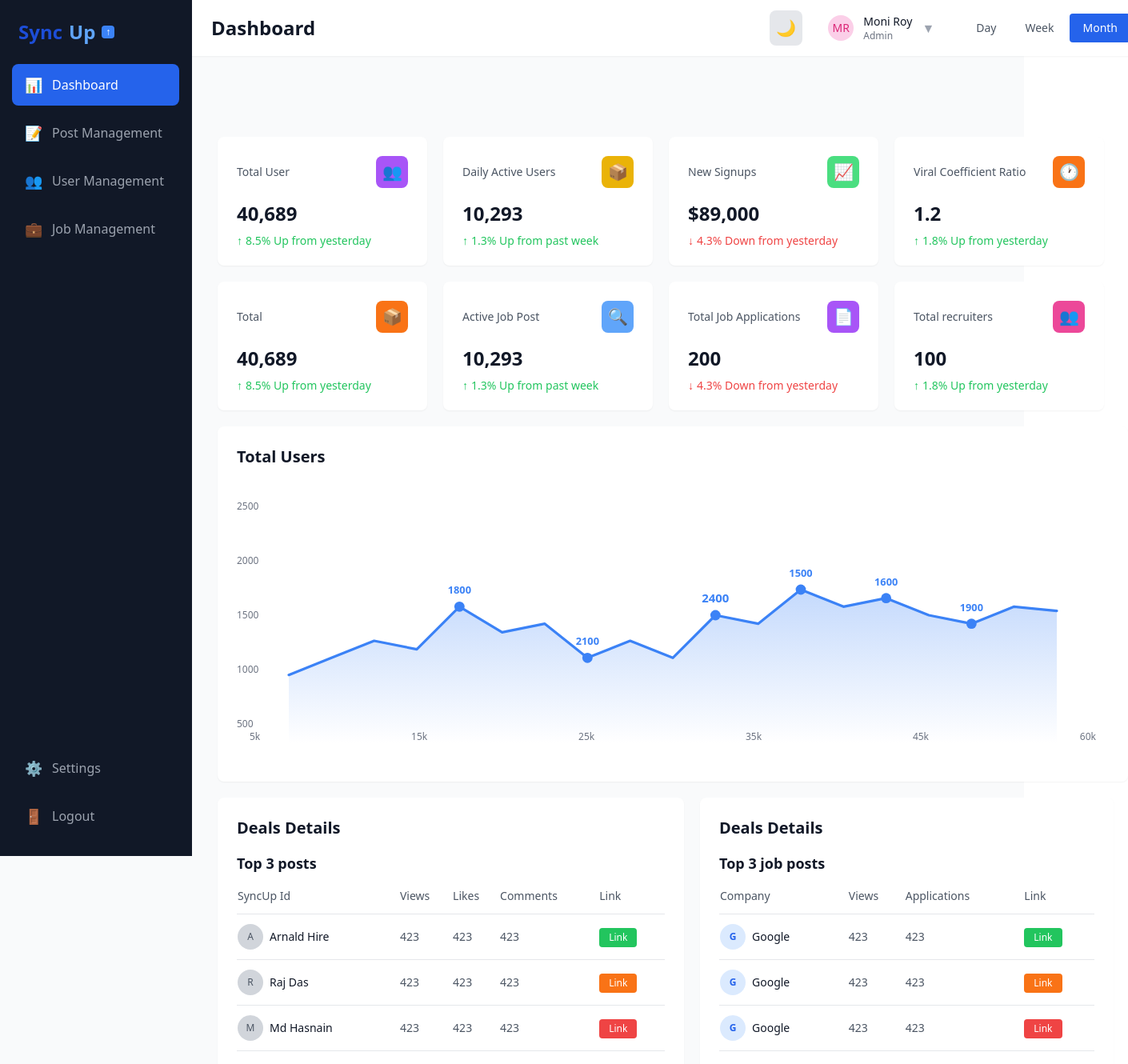
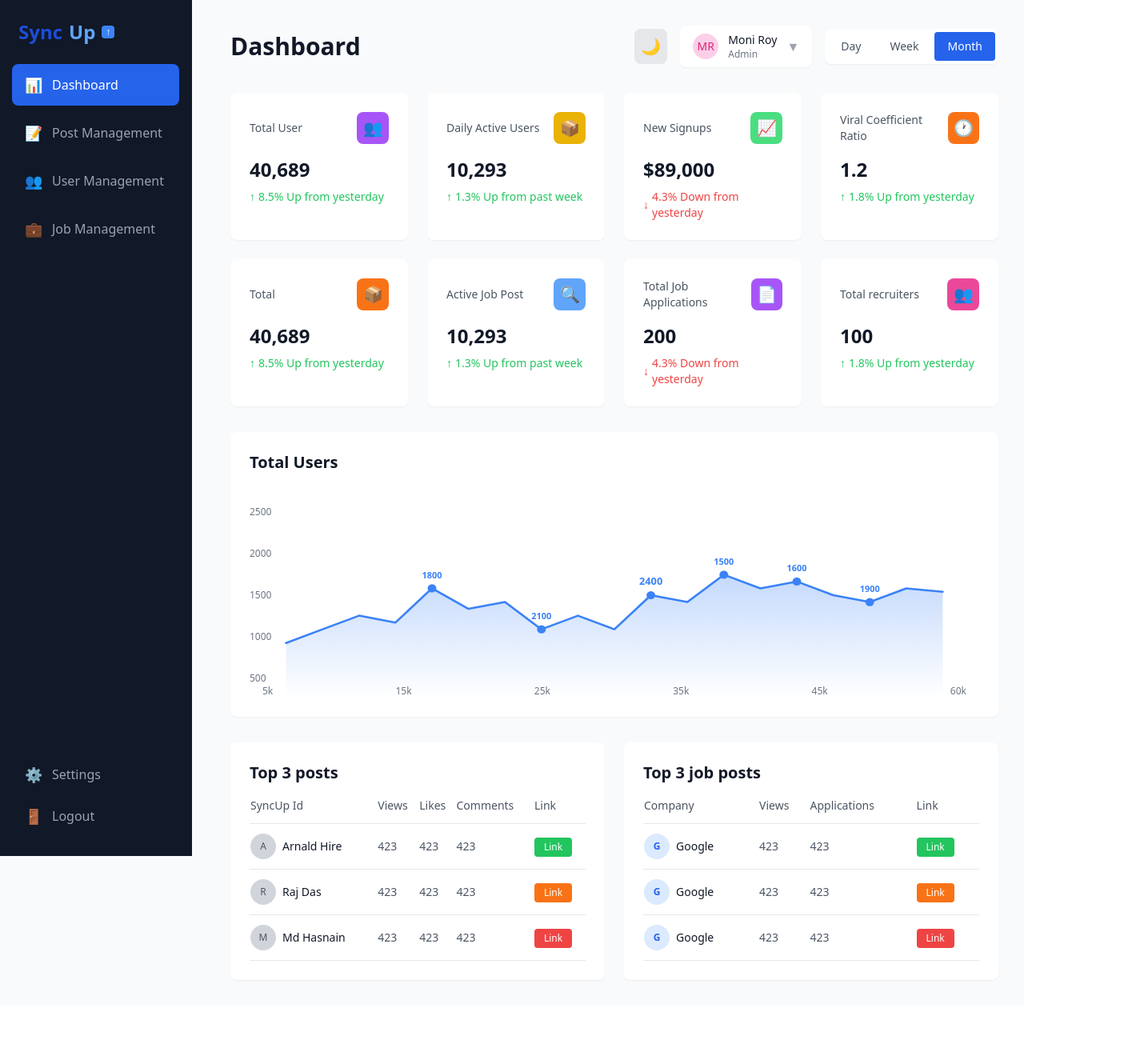
Before and after one commit to Yash5247/Sync_up, a Next.js app: page / in a window 1280 px wide. Shown: the top 1330 px of the page at 80% size, 1410 px wide, since content can reach past the window. After the commit the page ends 1257 px from the top, so only its background shows below. Built offline with nearby package versions, Linux system fonts and the light colour scheme.

Commit message:
Restore clean layout - fix alignment, graph visibility, and Settings/Logout buttons

```diff
--- a/app/page.tsx
+++ b/app/page.tsx
@@ -13,7 +13,6 @@ export default function Dashboard() {
       changeType: "up" as const,
       icon: "👥",
       iconBg: "bg-purple-500",
-      position: { top: "101px", left: "32px" },
     },
     {
       title: "Daily Active Users",
@@ -22,7 +21,6 @@ export default function Dashboard() {
       changeType: "up" as const,
       icon: "📦",
       iconBg: "bg-yellow-500",
-      position: { top: "101px", left: "314px" },
     },
     {
       title: "New Signups",
@@ -31,7 +29,6 @@ export default function Dashboard() {
       changeType: "down" as const,
       icon: "📈",
       iconBg: "bg-green-400",
-      position: { top: "101px", left: "596px" },
     },
     {
       title: "Viral Coefficient Ratio",
@@ -40,7 +37,6 @@ export default function Dashboard() {
       changeType: "up" as const,
       icon: "🕐",
       iconBg: "bg-orange-500",
-      position: { top: "101px", left: "878px" },
     },
     {
       title: "Total",
@@ -49,7 +45,6 @@ export default function Dashboard() {
       changeType: "up" as const,
       icon: "📦",
       iconBg: "bg-orange-500",
-      position: { top: "282px", left: "32px" },
     },
     {
       title: "Active Job Post",
@@ -58,7 +53,6 @@ export default function Dashboard() {
       changeType: "up" as const,
       icon: "🔍",
       iconBg: "bg-blue-400",
-      position: { top: "282px", left: "314px" },
     },
     {
       title: "Total Job Applications",
@@ -67,7 +61,6 @@ export default function Dashboard() {
       changeType: "down" as const,
       icon: "📄",
       iconBg: "bg-purple-500",
-      position: { top: "282px", left: "596px" },
     },
     {
       title: "Total recruiters",
@@ -76,20 +69,18 @@ export default function Dashboard() {
       changeType: "up" as const,
       icon: "👥",
       iconBg: "bg-pink-500",
-      position: { top: "282px", left: "878px" },
     },
   ];
 
   return (
     <div className="flex min-h-screen bg-gray-50 dark:bg-gray-900 relative">
       <Sidebar />
-      <div className="relative" style={{ marginLeft: "240px", width: "1201px", minHeight: "1500px" }}>
-        <div className="bg-white dark:bg-gray-800 shadow-sm fixed top-0" style={{ width: "1201px", height: "70px", left: "240px", zIndex: 10 }}>
-          <div className="flex items-center justify-between h-full px-6">
-            <h1 className="text-2xl font-bold text-gray-900 dark:text-white">Dashboard</h1>
+      <div className="flex-1 lg:ml-64 p-4 lg:p-8">
+        <div className="flex items-center justify-between mb-8">
+          <h1 className="text-3xl font-bold text-gray-900 dark:text-white">Dashboard</h1>
           <div className="flex items-center gap-4">
             <ThemeToggle />
-              <div className="flex items-center gap-3 bg-white dark:bg-gray-700 rounded-lg px-4 py-2">
+            <div className="flex items-center gap-3 bg-white dark:bg-gray-700 rounded-lg px-4 py-2 shadow-sm">
               <div className="relative w-8 h-8 rounded-full bg-pink-200 dark:bg-pink-600 flex items-center justify-center overflow-hidden">
                 <span className="text-pink-600 dark:text-pink-200 text-sm font-medium">MR</span>
               </div>
@@ -99,41 +90,24 @@ export default function Dashboard() {
               </div>
               <span className="text-gray-400 dark:text-gray-300">▼</span>
             </div>
-              <div className="flex gap-1 bg-white dark:bg-gray-700 rounded-lg p-1">
+            <div className="flex gap-1 bg-white dark:bg-gray-700 rounded-lg p-1 shadow-sm">
               <button className="px-4 py-2 text-sm text-gray-600 dark:text-gray-300 hover:bg-gray-100 dark:hover:bg-gray-600 rounded">Day</button>
               <button className="px-4 py-2 text-sm text-gray-600 dark:text-gray-300 hover:bg-gray-100 dark:hover:bg-gray-600 rounded">Week</button>
               <button className="px-4 py-2 text-sm bg-blue-600 dark:bg-blue-500 text-white rounded">Month</button>
             </div>
           </div>
         </div>
+
+        <div className="grid grid-cols-1 md:grid-cols-2 lg:grid-cols-4 gap-6 mb-8">
+          {stats.map((stat, index) => (
+            <StatCard key={index} {...stat} />
+          ))}
         </div>
 
-        <div className="relative" style={{ marginTop: "70px" }}>
-          {stats.map((stat, index) => (
-            <div
-              key={index}
-              className="absolute"
-              style={{
-                top: stat.position.top,
-                left: stat.position.left,
-              }}
-            >
-              <StatCard {...stat} />
-            </div>
-          ))}
-
-          <div
-            className="absolute bg-white dark:bg-gray-800 rounded-lg shadow-sm p-6"
-            style={{
-              top: "463px",
-              left: "32px",
-              width: "1138px",
-              height: "444px",
-            }}
-          >
+        <div className="bg-white dark:bg-gray-800 rounded-lg shadow-sm p-6 mb-8">
           <h2 className="text-xl font-semibold text-gray-900 dark:text-white mb-6">Total Users</h2>
-            <div className="h-80 w-full relative" style={{ minHeight: "320px" }}>
-              <svg className="w-full h-full" viewBox="0 0 1000 300" preserveAspectRatio="xMidYMid meet" style={{ width: "100%", height: "100%" }}>
+          <div className="h-64 relative">
+            <svg className="w-full h-full" viewBox="0 0 1000 300" preserveAspectRatio="none">
               <defs>
                 <linearGradient id="gradient" x1="0%" y1="0%" x2="0%" y2="100%">
                   <stop offset="0%" stopColor="#3B82F6" stopOpacity="0.3" />
@@ -183,17 +157,9 @@ export default function Dashboard() {
           </div>
         </div>
 
-          <div
-            className="absolute bg-white dark:bg-gray-800 rounded-lg shadow-sm p-6"
-            style={{
-              top: "927px",
-              left: "32px",
-              width: "583px",
-              height: "420px",
-            }}
-          >
-            <h2 className="text-xl font-semibold text-gray-900 dark:text-white mb-4">Deals Details</h2>
-            <h2 className="text-lg font-semibold text-gray-900 dark:text-white mb-4">Top 3 posts</h2>
+        <div className="grid grid-cols-1 lg:grid-cols-2 gap-6">
+          <div className="bg-white dark:bg-gray-800 rounded-lg shadow-sm p-6">
+            <h2 className="text-xl font-semibold text-gray-900 dark:text-white mb-4">Top 3 posts</h2>
             <table className="w-full">
               <thead>
                 <tr className="border-b dark:border-gray-700 text-left">
@@ -233,17 +199,8 @@ export default function Dashboard() {
             </table>
           </div>
 
-          <div
-            className="absolute bg-white dark:bg-gray-800 rounded-lg shadow-sm p-6"
-            style={{
-              top: "927px",
-              left: "635px",
-              width: "517px",
-              height: "420px",
-            }}
-          >
-            <h2 className="text-xl font-semibold text-gray-900 dark:text-white mb-4">Deals Details</h2>
-            <h2 className="text-lg font-semibold text-gray-900 dark:text-white mb-4">Top 3 job posts</h2>
+          <div className="bg-white dark:bg-gray-800 rounded-lg shadow-sm p-6">
+            <h2 className="text-xl font-semibold text-gray-900 dark:text-white mb-4">Top 3 job posts</h2>
             <table className="w-full">
               <thead>
                 <tr className="border-b dark:border-gray-700 text-left">
--- a/components/Sidebar.tsx
+++ b/components/Sidebar.tsx
@@ -47,7 +47,7 @@ const Sidebar = () => {
           </div>
         </div>
 
-        <nav className="flex-1 px-4 overflow-y-auto">
+        <nav className="flex-1 px-4">
           {menuItems.map((item) => {
             const isActive = pathname === item.path;
             return (
@@ -67,8 +67,8 @@ const Sidebar = () => {
           })}
         </nav>
 
-        <div className="px-4 pb-6 mt-auto">
-          <div className="flex items-center gap-3 px-4 py-3 mb-2 text-gray-400 dark:text-gray-500 hover:text-gray-200 dark:hover:text-gray-300 cursor-pointer rounded-lg transition-colors">
+        <div className="px-4 pb-6">
+          <div className="flex items-center gap-3 px-4 py-3 text-gray-400 dark:text-gray-500 hover:text-gray-200 dark:hover:text-gray-300 cursor-pointer rounded-lg transition-colors">
             <span className="text-lg">⚙️</span>
             <span>Settings</span>
           </div>
--- a/components/StatCard.tsx
+++ b/components/StatCard.tsx
@@ -9,7 +9,7 @@ interface StatCardProps {
 
 const StatCard = ({ title, value, change, changeType, icon, iconBg }: StatCardProps) => {
   return (
-    <div className="bg-white dark:bg-gray-800 rounded-lg shadow-sm p-6" style={{ width: "262px", height: "161px" }}>
+    <div className="bg-white dark:bg-gray-800 rounded-lg shadow-sm p-6">
       <div className="flex items-center justify-between mb-4">
         <h3 className="text-gray-600 dark:text-gray-400 text-sm font-medium">{title}</h3>
         <div className={`w-10 h-10 rounded-lg ${iconBg} flex items-center justify-center`}>
```
Lines whose indentation alone changed are shown as unchanged.
